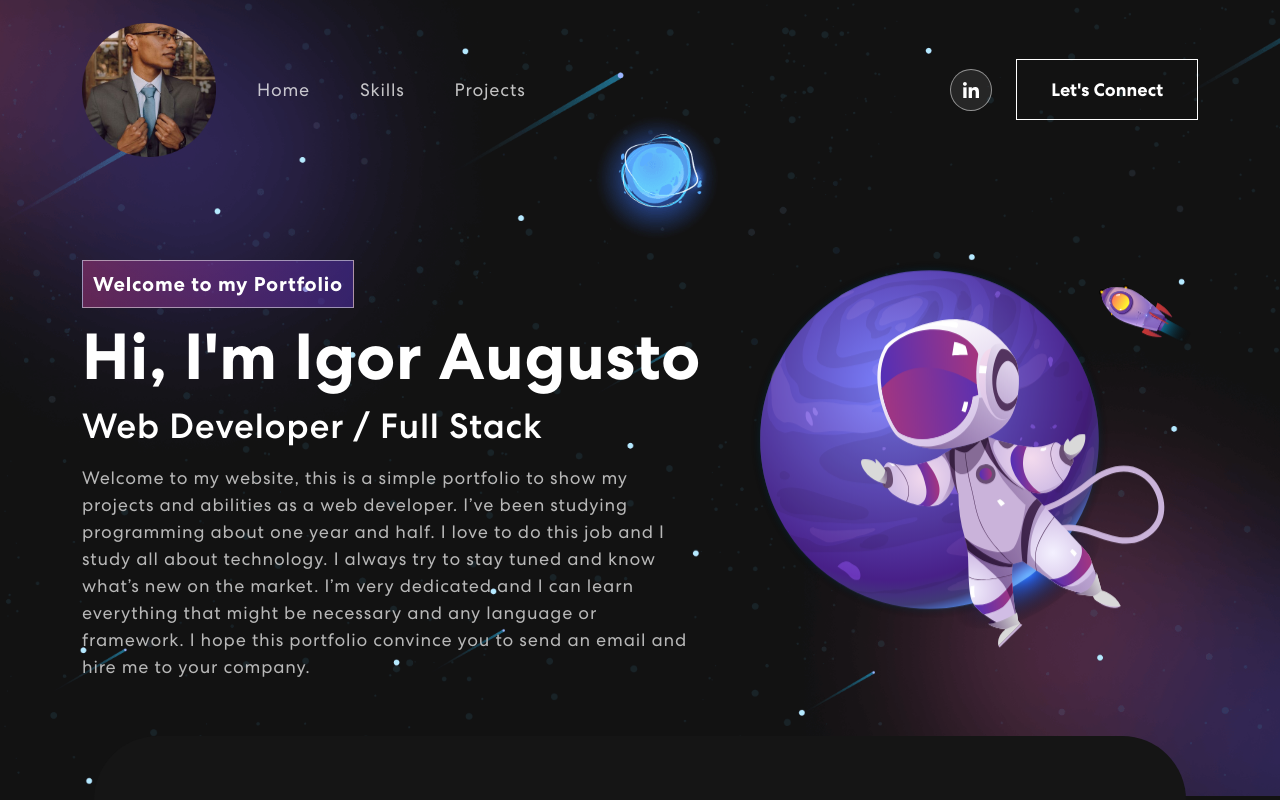
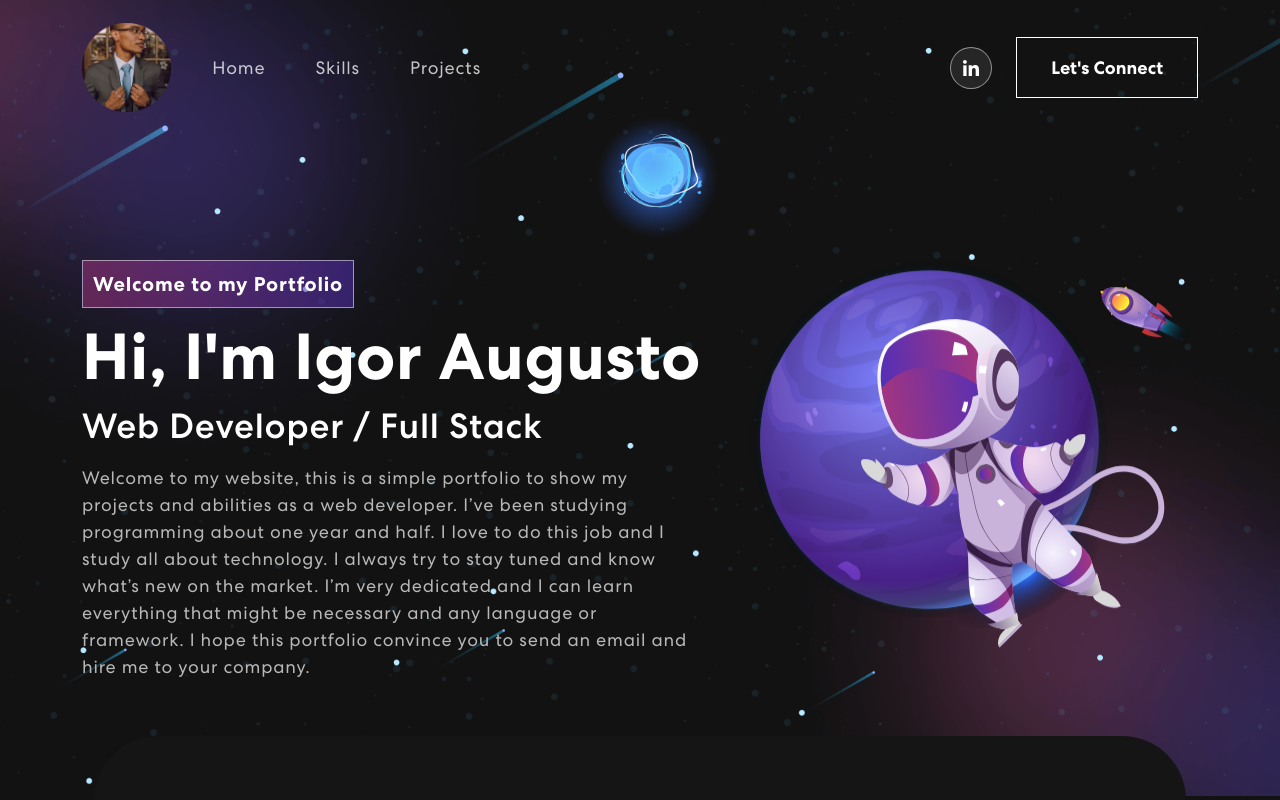
Before and after one commit to IgorAugussto/Personal-Portfolio, a React (Create React App) app: page / in a window 1280 px wide. Shown: the top 800 px of the page. Built offline with nearby package versions, Linux system fonts and the light colour scheme.

Commit message:
change to normal

```diff
--- a/src/App.css
+++ b/src/App.css
@@ -98,7 +98,7 @@ nav.navbar.scrolled {
 }
 
 nav.navbar a.navbar-brand {
- width: 12%;
+ width: 8%;
 }
 
 nav.navbar .navbar-nav .nav-link.navbar-link {
```
